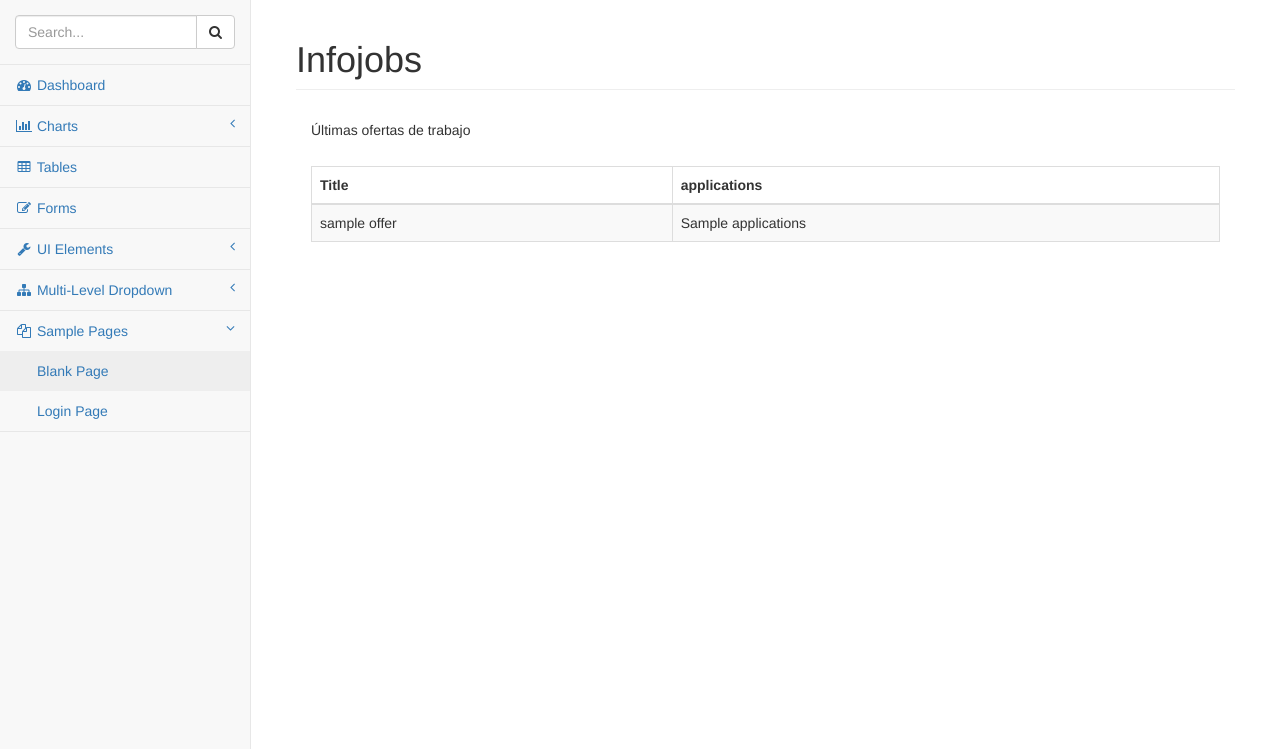
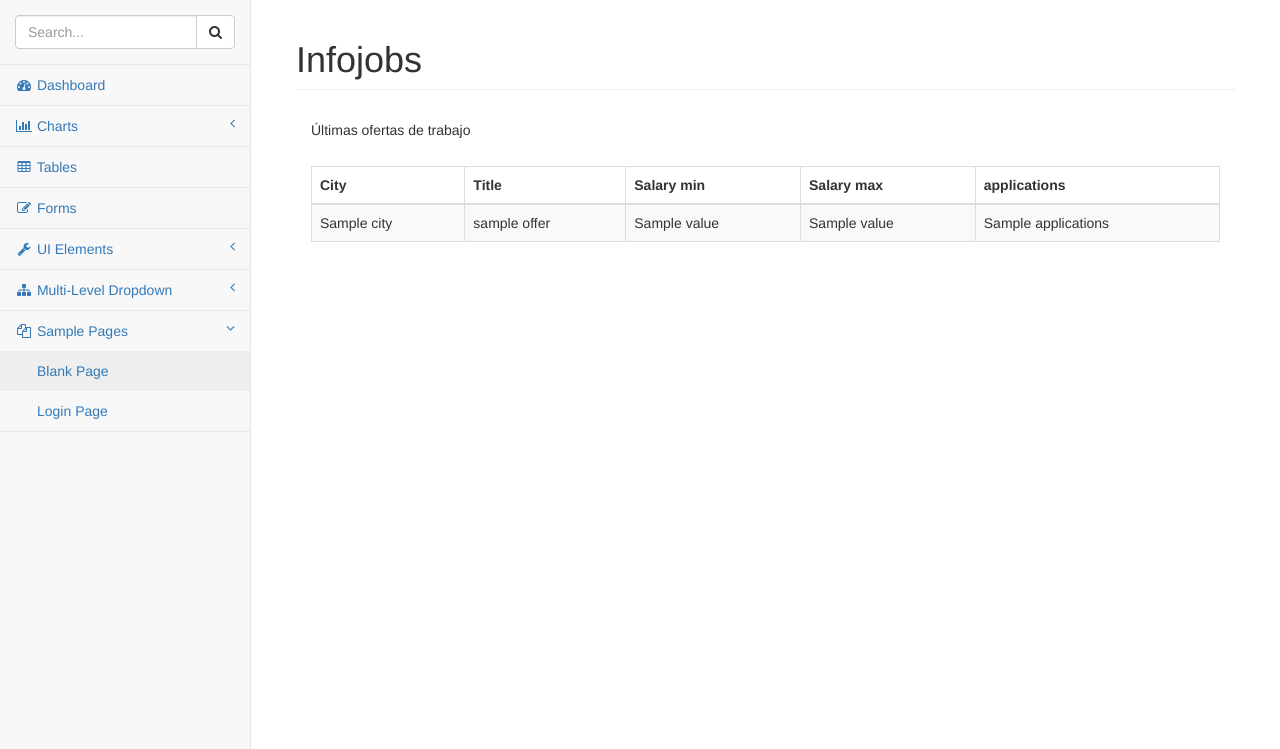
Before and after one commit to davidlacarta/jobstats, a Django app: page / in a window 1280 px wide. Shown: the part 51-800 px from the top of the page. Run offline with Django 3.2, Linux system fonts and the light colour scheme; a database or web service that is not in the repository returns one stand-in record (values such as "Sample title"); data that the repository does not hold is empty; some libraries are stand-ins or nearby versions.

Commit message:
update table offers

```diff
--- a/dashboard/templates/dashboard/index.html
+++ b/dashboard/templates/dashboard/index.html
@@ -11,14 +11,20 @@
         <table class="table table-striped table-bordered table-hover" id="dataTables-example">
             <thead>
                 <tr>
+                	<th>City</th>
                     <th>Title</th>
+                    <th>Salary min</th>
+                    <th>Salary max</th>
                     <th>applications</th>
                 </tr>
             </thead>
             <tbody>
             	{% for offers in response.offers %}
             	<tr class="gradeX">
+            		<td>{{ offers.city }}</td>
 					<td>{{ offers.title|lower}}</td>
+					<td>{{ offers.salaryMin.value }}</td>
+					<td>{{ offers.salaryMax.value }}</td>
 					<td>{{ offers.applications }}</td>
 				</tr>
 				{% endfor %}
```
